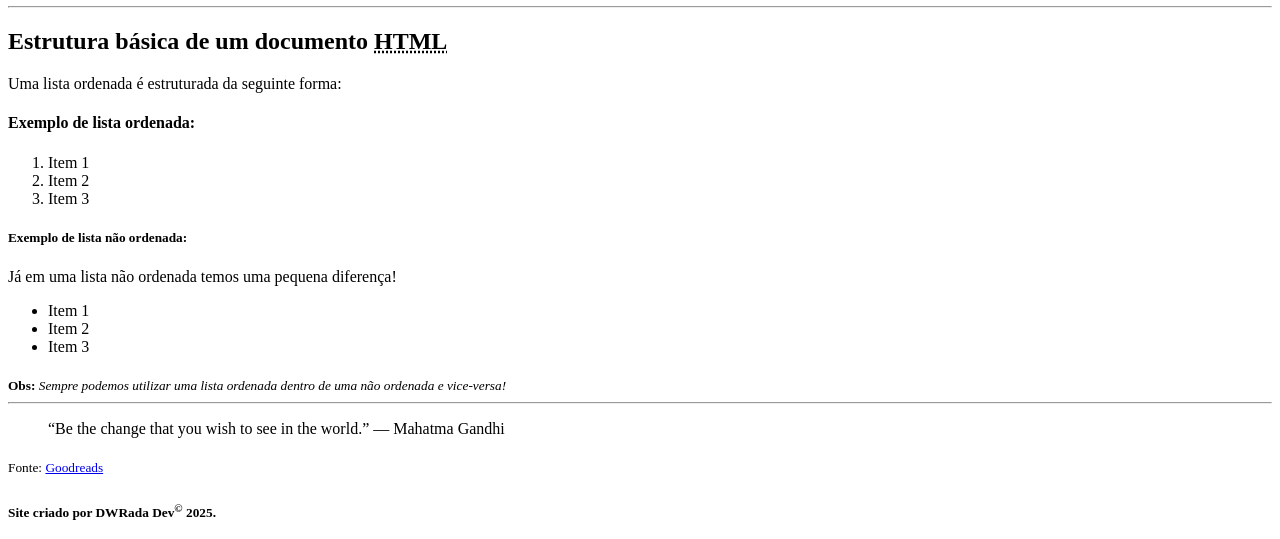
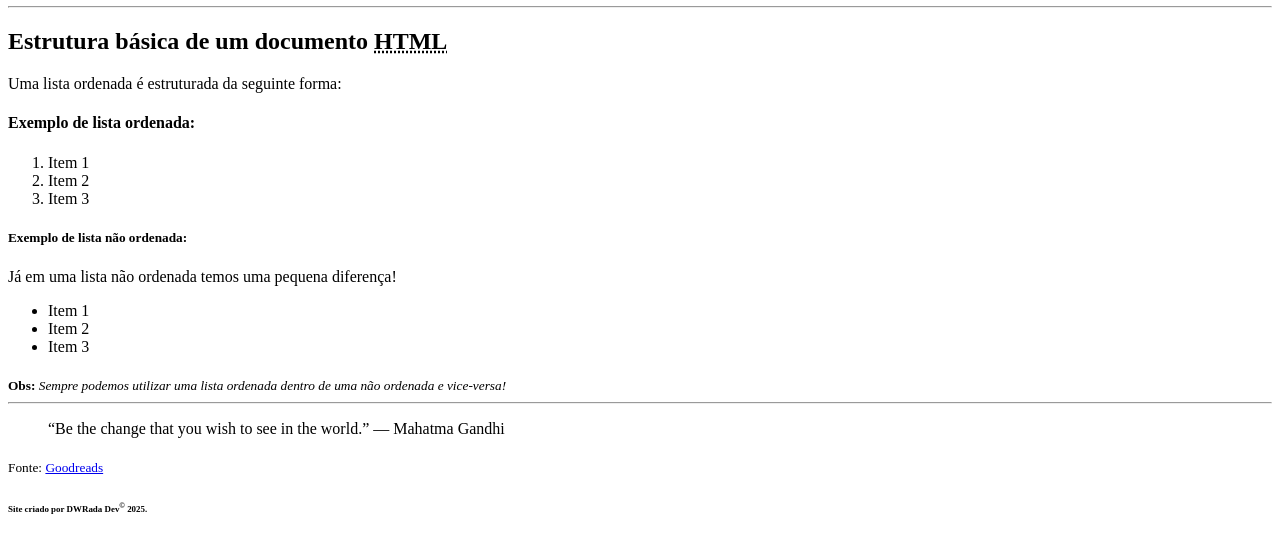
Before and after one commit to DWRada/Desafios_Plataforma_Dio.me, a plain HTML site: page Formação HTML Developer/index.html in a window 1280 px wide. Shown: the part 368-907 px from the top of the page. Drawn offline with Linux system fonts and the light colour scheme.

Commit message:
Update index.html

```diff
--- a/Formação HTML Developer/index.html
+++ b/Formação HTML Developer/index.html
@@ -20,7 +20,8 @@
 
     <p>Tags são elementos que definem a estrutura e o significado de um documento HTML.<del>Texto excluído.</del> Cada tag tem um propósito específico e pode conter atributos que fornecem informações adicionais sobre o elemento.</p>
 <sub>
-<a href="https://www.alura.com.br/artigos/o-que-e-html-suas-tags-parte-1-estrutura-basica?utm_term=&utm_campaign=&utm_source=google&utm_medium=cpc&campaign_id=23137788902__&utm_id=23137788902__&hsa_acc=7964138385&hsa_cam=&hsa_grp=&hsa_ad=&hsa_src=x&hsa_tgt=&hsa_kw=&hsa_mt=&hsa_net=google&hsa_ver=3&gad_source=1&gad_campaignid=23132128725&gbraid=0AAAAADpqZICYH8DYym9uW6aVoJPxTNLfS&gclid=Cj0KCQiAxonKBhC1ARIsAIHq_lsbsBImr3IDC7DtYhunmVoeRoDAq_f6SwBq9LTw7Due0FohEsc-YlUaAminEALw_wcB"><u><i>Confira mais, clique aqui!</i></u></a></sub>
+<a href="https://www.alura.com.br/artigos/o-que-e-html-suas-tags-parte-1-estrutura-basica?utm_term=&utm_campaign=&utm_source=google&utm_medium=cpc&campaign_id=23137788902__&utm_id=23137788902__&hsa_acc=7964138385&hsa_cam=&hsa_grp=&hsa_ad=&hsa_src=x&hsa_tgt=&hsa_kw=&hsa_mt=&hsa_net=google&hsa_ver=3&gad_source=1&gad_campaignid=23132128725&gbraid=0AAAAADpqZICYH8DYym9uW6aVoJPxTNLfS&gclid=Cj0KCQiAxonKBhC1ARIsAIHq_lsbsBImr3IDC7DtYhunmVoeRoDAq_f6SwBq9LTw7Due0FohEsc-YlUaAminEALw_wcB">
+    <u><i>Confira mais, clique aqui!</i></u></a></sub>
     <hr>
 
     <h2>Estrutura básica de um documento <abbr title="HyperText Markup Language">HTML</abbr></h2>
@@ -53,6 +54,7 @@
     </blockquote>
     <sub>Fonte: <a href="https://www.goodreads.com/quotes/24499-you-have-everything-you-need-to-build-something-much-bigger">Goodreads</a></sub>
 
-    <h6></h6><small><strong>Site criado por DWRada Dev<sup>&copy;</sup> 2025.</strong></small></h6>
+    <h6><small><strong>Site criado por DWRada Dev<sup>&copy;</sup> 2025.</strong></small></h6>
 </body>
+
 </html>
```
